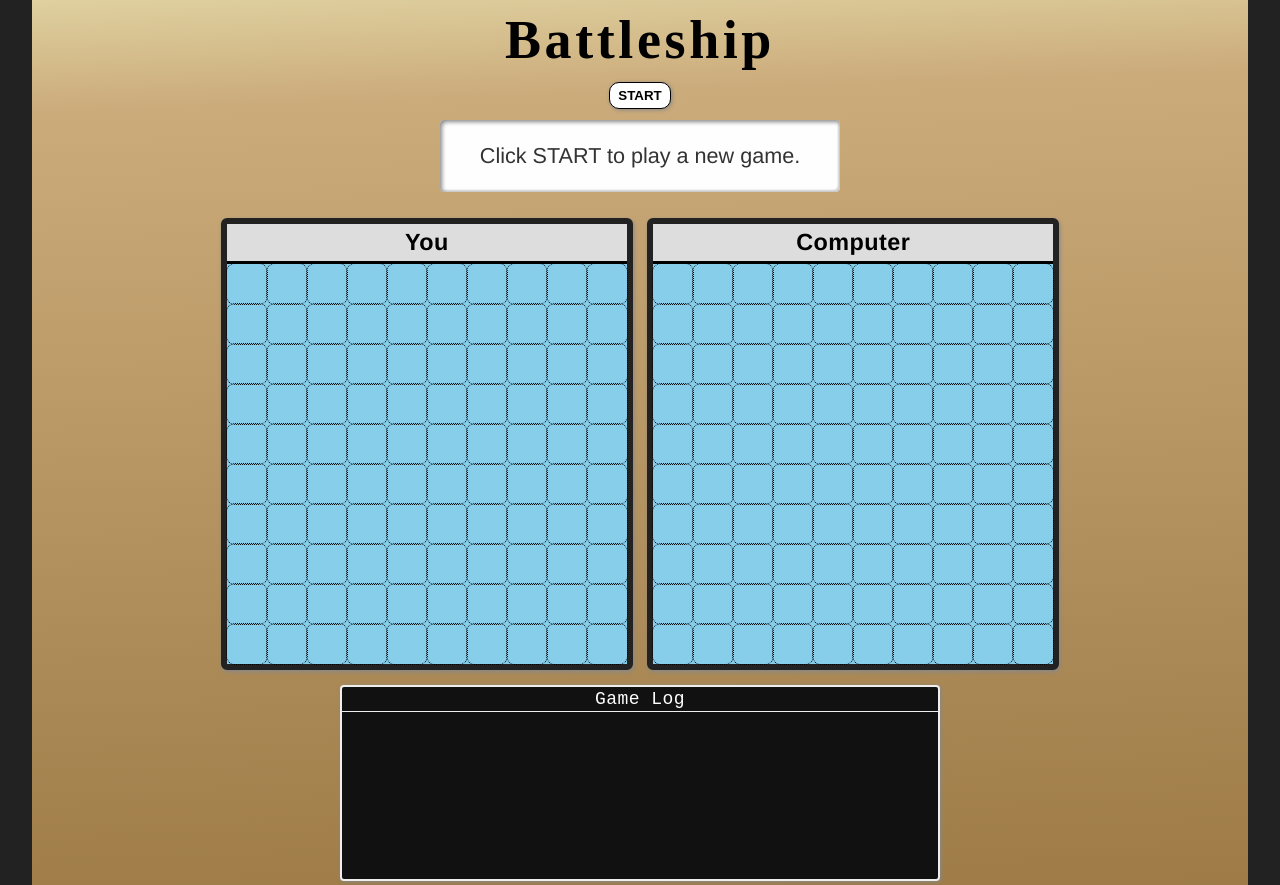
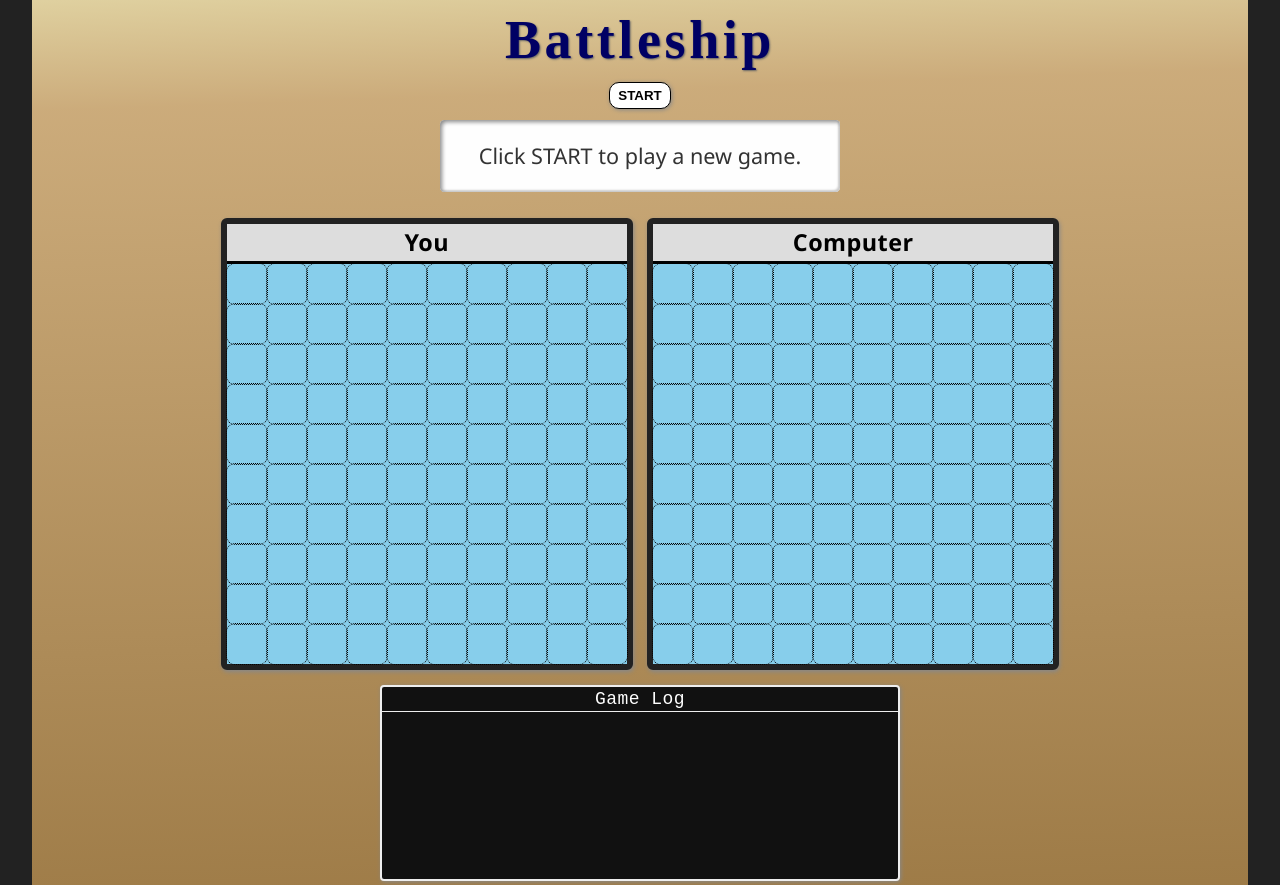
Before and after one commit to Slashmyaxl/battleship, a website built with webpack: page src/index.html in a window 1280 px wide. Built offline with nearby package versions, Linux system fonts and the light colour scheme.

Commit message:
Change styling

```diff
--- a/src/display-helpers.js
+++ b/src/display-helpers.js
@@ -31,7 +31,7 @@ const createShip = function createShipOnDisplay(id, length) {
   shipContainer.style.height = '42px';
   shipContainer.style.width = length * 40 + 'px';
   const newShip = createDOMElement("div", ["ship"], id);
-  newShip.style.cursor = "move";
+  newShip.style.cursor = "grab";
   newShip.style.display = "flex";
   let n = 0;
   while (length > 0) {
--- a/src/ship-placement.js
+++ b/src/ship-placement.js
@@ -29,6 +29,7 @@ function placeAllShips(board) {
       let orientation = "";
       ship.style.transform = '';
       ship.onmouseover = null;
+      ship.style.cursor = 'grabbing';
       ship.style.position = "absolute";
       ship.style.zIndex = 10;
 
@@ -80,7 +81,6 @@ function placeAllShips(board) {
         if (placedShip === true) {
           Display.p1UpdateBoard(board);
           placedShips.push(ship.id);
-          console.log(placedShips)
           shipContainer.removeChild(ship);
           Display.updateMarquee(
             "Place your ships by dragging them onto your board (press R to rotate).",
--- a/src/styles.css
+++ b/src/styles.css
@@ -7,7 +7,7 @@
 :root {
     background: #222;
     font-size: 18px;
-    font-family: 'Franklin Gothic Medium', 'Arial Narrow', Arial, sans-serif;
+    font-family: 'Segoe UI', Tahoma, Geneva, Verdana, sans-serif
 }
 
 @import url('https://fonts.googleapis.com/css2?family=Notable&display=swap');
@@ -27,10 +27,11 @@
 h1 {
     font-family: "Notable";
     font-size: 3rem;
+    color: rgb(0, 0, 100);
     letter-spacing: 0.2rem;
     text-align: center;
+    text-shadow: 1px 1px 2px #666;
     margin-top: 0.5rem;
-
 }
 
 .marquee {
@@ -155,7 +156,7 @@ h1 {
 
 .log-container {
     background: #111;
-    width: min(98%, 600px);
+    width: min(98%, 520px);
     height: 196px;
     border: 2px solid #eee;
     border-radius: 4px;
@@ -182,6 +183,7 @@ h1 {
     flex-direction: column;
     justify-content: flex-end;
     overflow: hidden;
+    letter-spacing: 0.15rem;
 }
 
 .log-span {
```
Also changed, not shown: dist/main.js.
